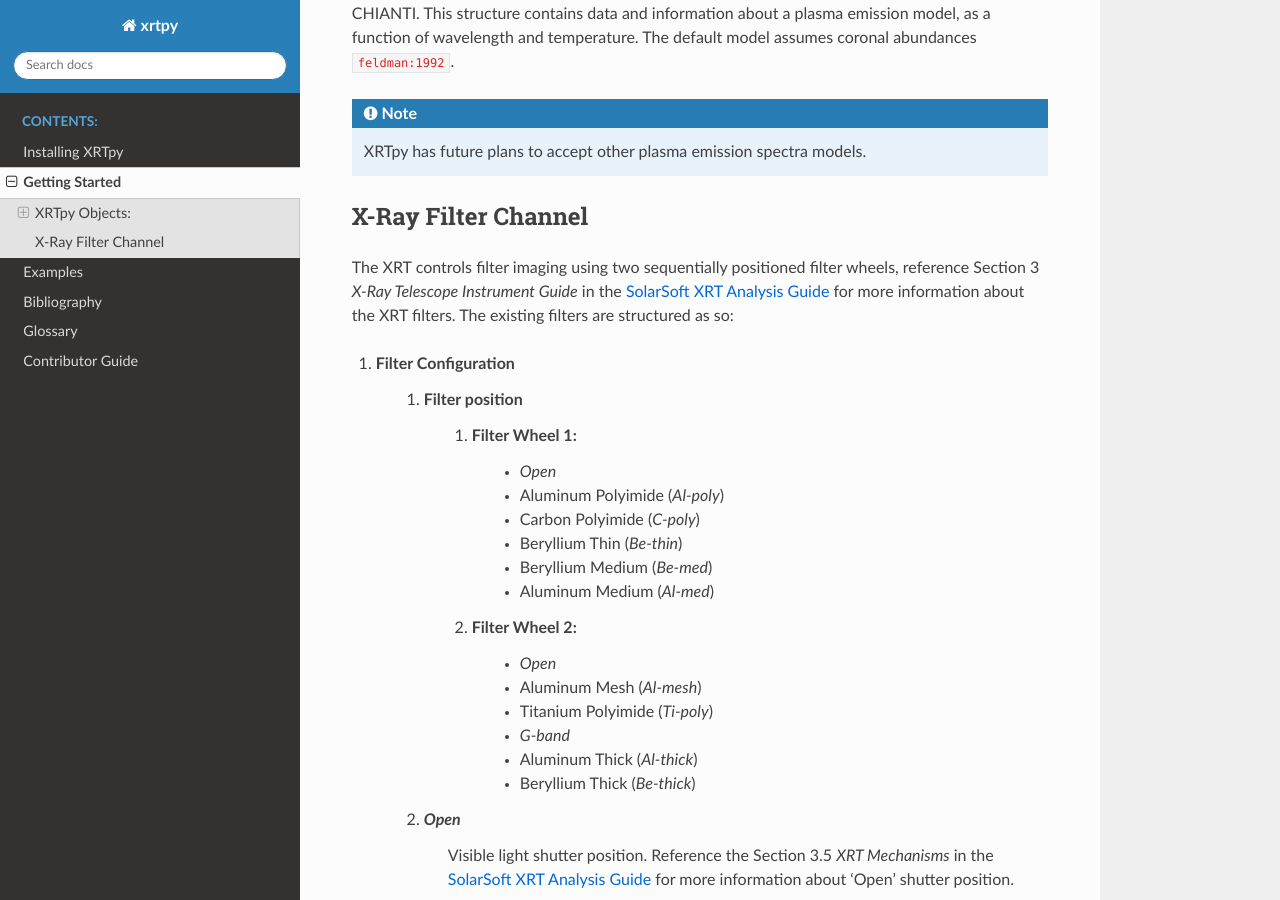
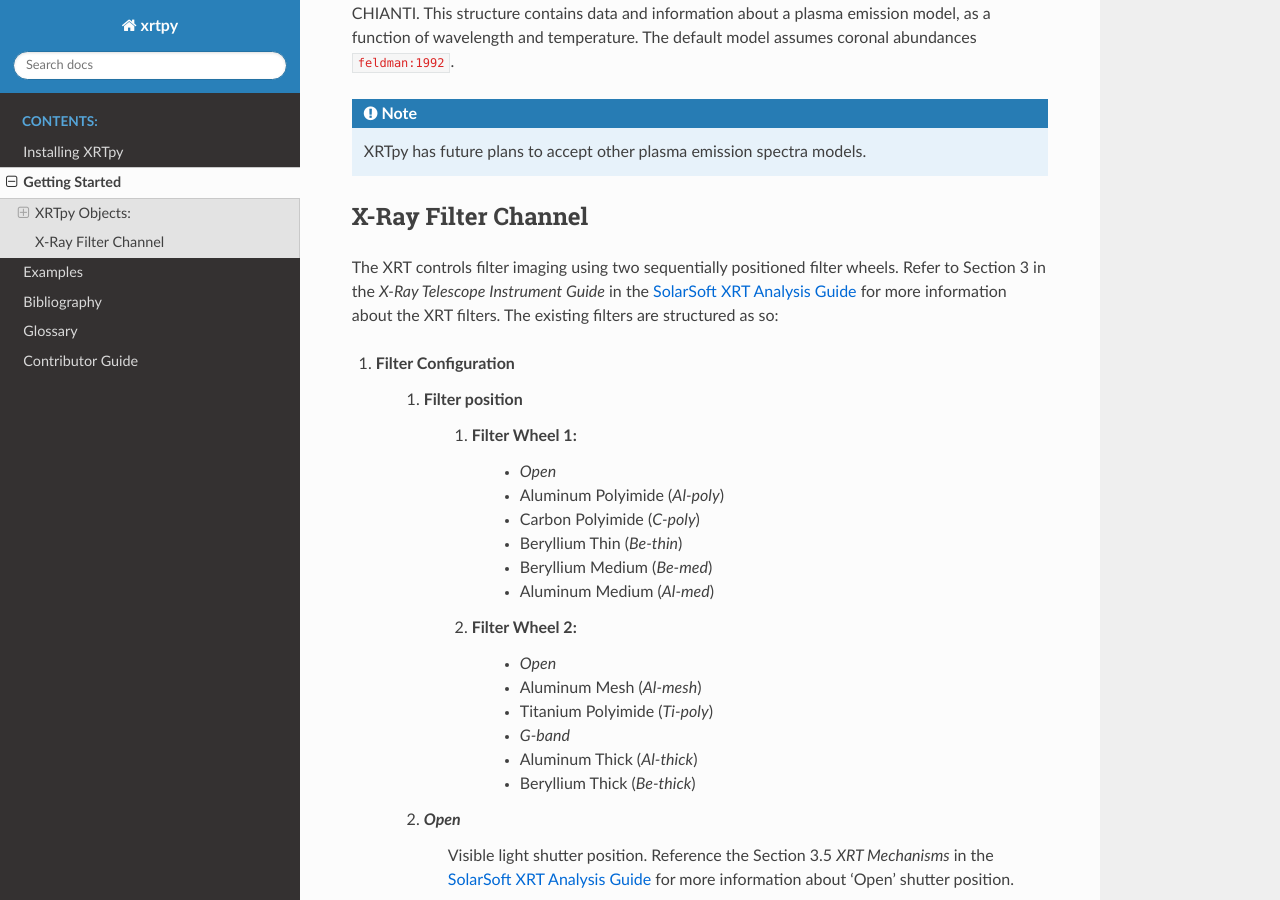
Before and after one commit to HinodeXRT/xrtpy, a Sphinx documentation site: the page built from docs/getting_started.rst, in a window 1280 px wide and 900 px high, scrolled down 797 px. Built offline with Sphinx 7.4.7 and the Read the Docs theme 2.0.0, drawn with Linux system fonts in a browser that asks for light colours; cross-references to code outside the pages are shown as plain code.

Commit message:
Update docs/getting_started.rst
Co-authored-by: Nick Murphy <namurphy@cfa.harvard.edu>

```diff
--- a/docs/getting_started.rst
+++ b/docs/getting_started.rst
@@ -37,7 +37,7 @@
 
 X-Ray Filter Channel
 *********************
-The XRT controls filter imaging using two sequentially positioned filter wheels, reference Section 3 `X-Ray Telescope Instrument Guide`
+The XRT controls filter imaging using two sequentially positioned filter wheels. Refer to Section 3 in the `X-Ray Telescope Instrument Guide`
 in the `SolarSoft XRT Analysis Guide`_ for more information about the XRT filters. The existing filters are structured as so:
 
 #. Filter Configuration
```
